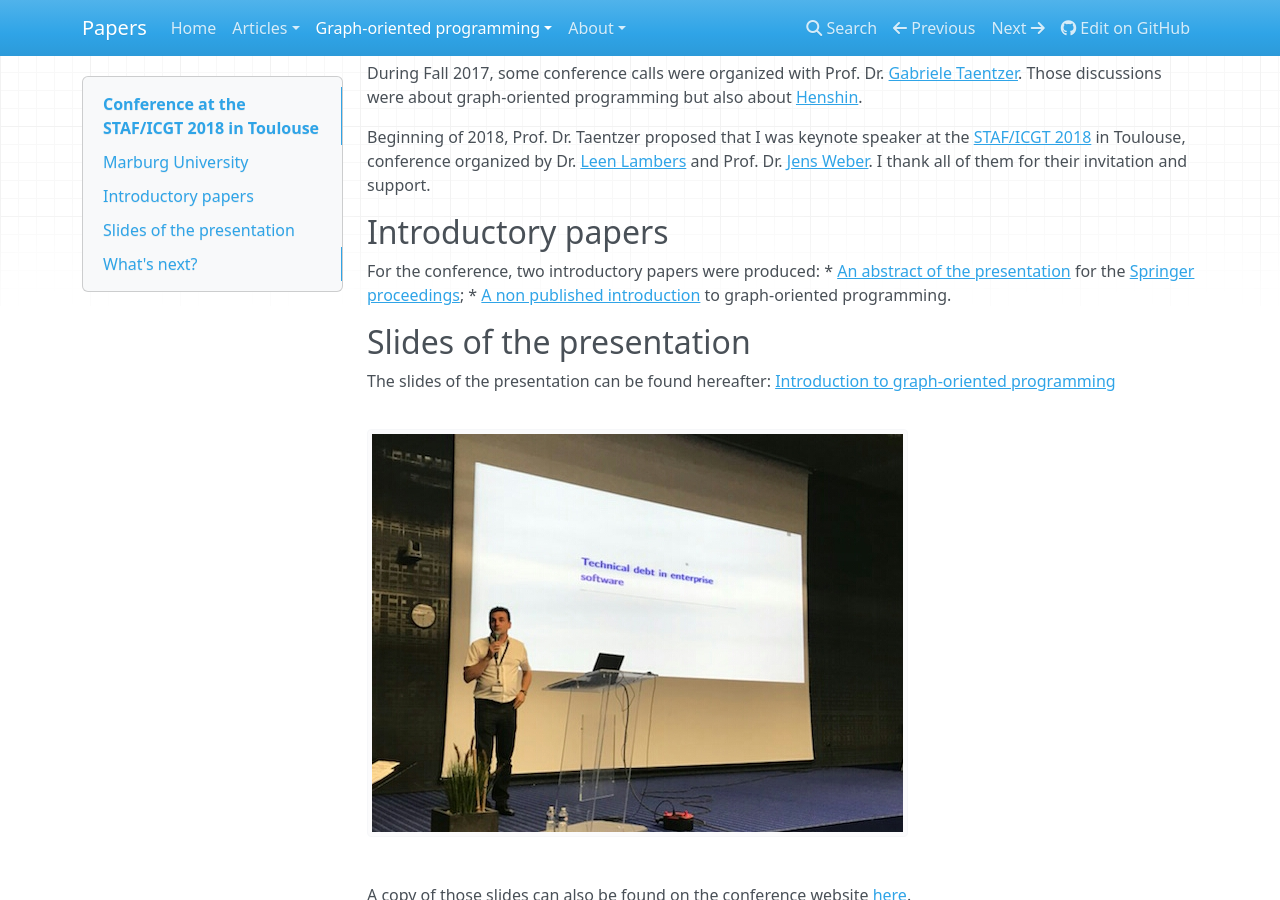
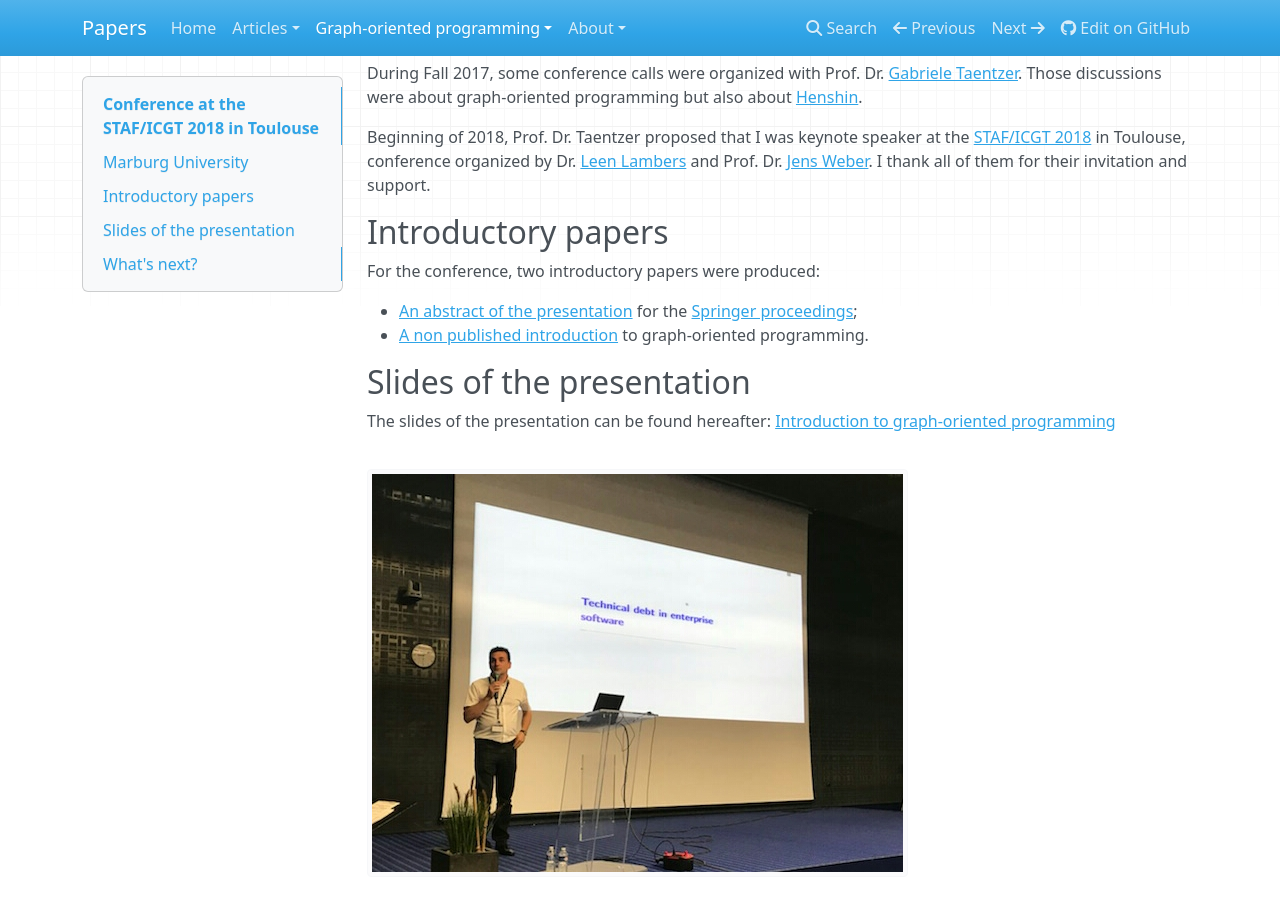
Before and after one commit to orey/papers, an MkDocs documentation site: the page built from docs/graph/staf-icgt2018.md, in a window 1280 px wide and 900 px high, scrolled down 1281 px. Built offline with MkDocs 1.6.1, drawn with Linux system fonts in a browser that asks for light colours; nearby versions of some CDN libraries; old or Windows-style settings are respelled for this version of MkDocs; part of the change alters nothing that is shown.

```diff
--- a/docs/graph/staf-icgt2018.md
+++ b/docs/graph/staf-icgt2018.md
@@ -15,7 +15,8 @@ Beginning of 2018, Prof. Dr. Taentzer proposed that I was keynote speaker at the
 ## Introductory papers
 
 For the conference, two introductory papers were produced:
-  * [An abstract of the presentation](../pdf/ORey-GraphOrientedProgrammingAbstract-2pages-v4-0.pdf) for the [Springer proceedings](https://link.springer.com/book/10.1007/978-3-319-75396-6);
+
+  * [An abstract of the presentation](../pdf/ORey-GraphOrientedProgrammingAbstract-v4-0.pdf) for the [Springer proceedings](https://link.springer.com/book/10.1007/978-3-319-75396-6);
   * [A non published introduction](ORey-IntroductionToGraphOrientedProgramming-v1-0.pdf) to graph-oriented programming.
 
 ## Slides of the presentation
```
Also changed, not shown: 2 other files.
